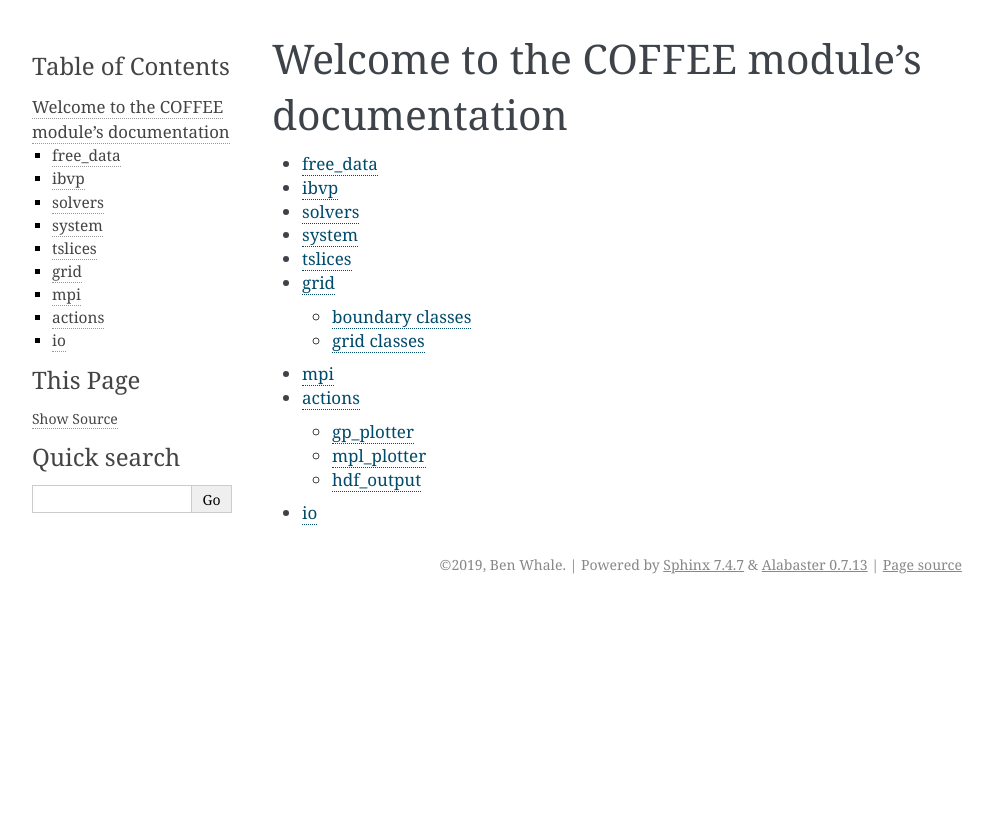
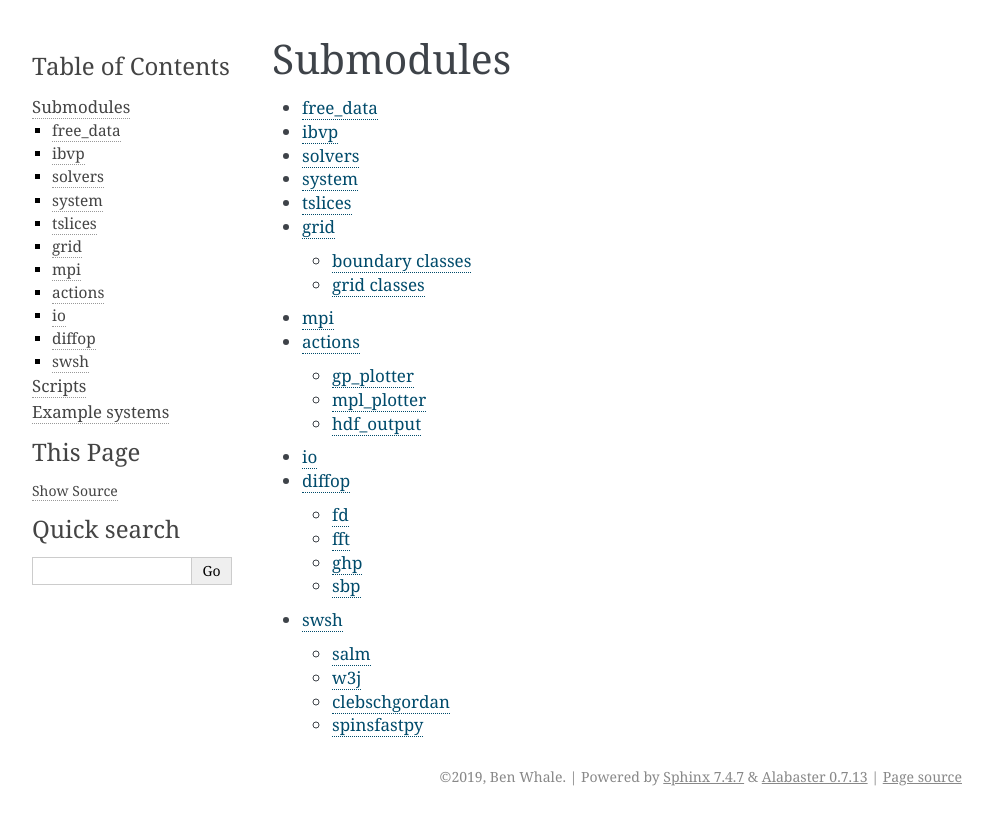
Before and after one commit to ElsevierSoftwareX/SOFTX_2019_93, a Sphinx documentation site: the page built from documentation/source/coffee.rst, in a window 1280 px wide. Shown: the top 825 px of the page, without its empty margins (148-1141 px from the left). Built offline with Sphinx 7.4.7, drawn with Linux system fonts in a browser that asks for light colours.

Commit message:
Small formatting changes and integration of all documentation

```diff
--- a/documentation/source/coffee.rst
+++ b/documentation/source/coffee.rst
@@ -1,5 +1,5 @@
-Welcome to the COFFEE module's documentation
-============================================
+Submodules
+==========
 
 .. toctree::
 
@@ -12,3 +12,5 @@ Welcome to the COFFEE module's documentation
    coffee/mpi
    coffee/actions
    coffee/io
+   coffee/diffop
+   coffee/swsh
--- a/documentation/source/coffee/actions.rst
+++ b/documentation/source/coffee/actions.rst
@@ -1,5 +1,7 @@
 actions
 =======
+
+.. contents::
 
 .. automodule:: coffee.actions
     :members:
--- a/documentation/source/coffee/grid.rst
+++ b/documentation/source/coffee/grid.rst
@@ -1,5 +1,7 @@
 grid
 ====
+
+.. contents::
 
 boundary classes
 ----------------
--- a/documentation/source/conf.py
+++ b/documentation/source/conf.py
@@ -40,7 +40,9 @@ extensions = [
 # http://www.sphinx-doc.org/en/master/usage/extensions/autodoc.html#confval-autodoc_mock_imports
 # https://github.com/sphinx-doc/sphinx/issues/4182
 # http://blog.rtwilson.com/how-to-make-your-sphinx-documentation-compile-with-readthedocs-when-youre-using-numpy-and-scipy/
-autodoc_mock_imports = ["numpy", "mpi4py", "h5py", "Gnuplot", "pylab"]
+autodoc_mock_imports = [
+    "mpi4py", "h5py", "Gnuplot", "pylab", "fft", "fftw3", "scipy", "spinsfast"
+]
 
 # Add any paths that contain templates here, relative to this directory.
 templates_path = ['_templates']
--- a/documentation/source/index.rst
+++ b/documentation/source/index.rst
@@ -20,10 +20,8 @@ as well as information about how to use COFFEE to solve a system of equations.
    :maxdepth: 2
 
    coffee
-
-
-
-
+   scripts
+   examples
 
 Indices and tables
 ==================
```
